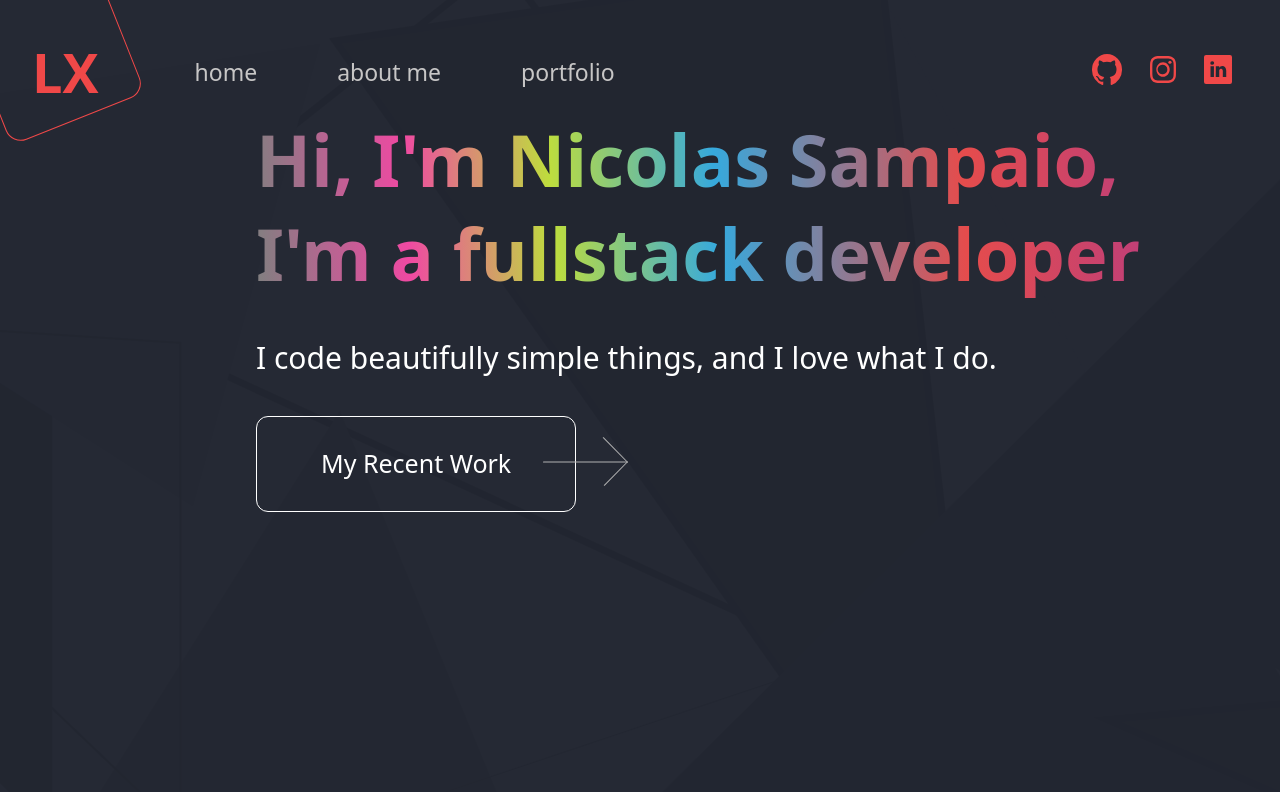
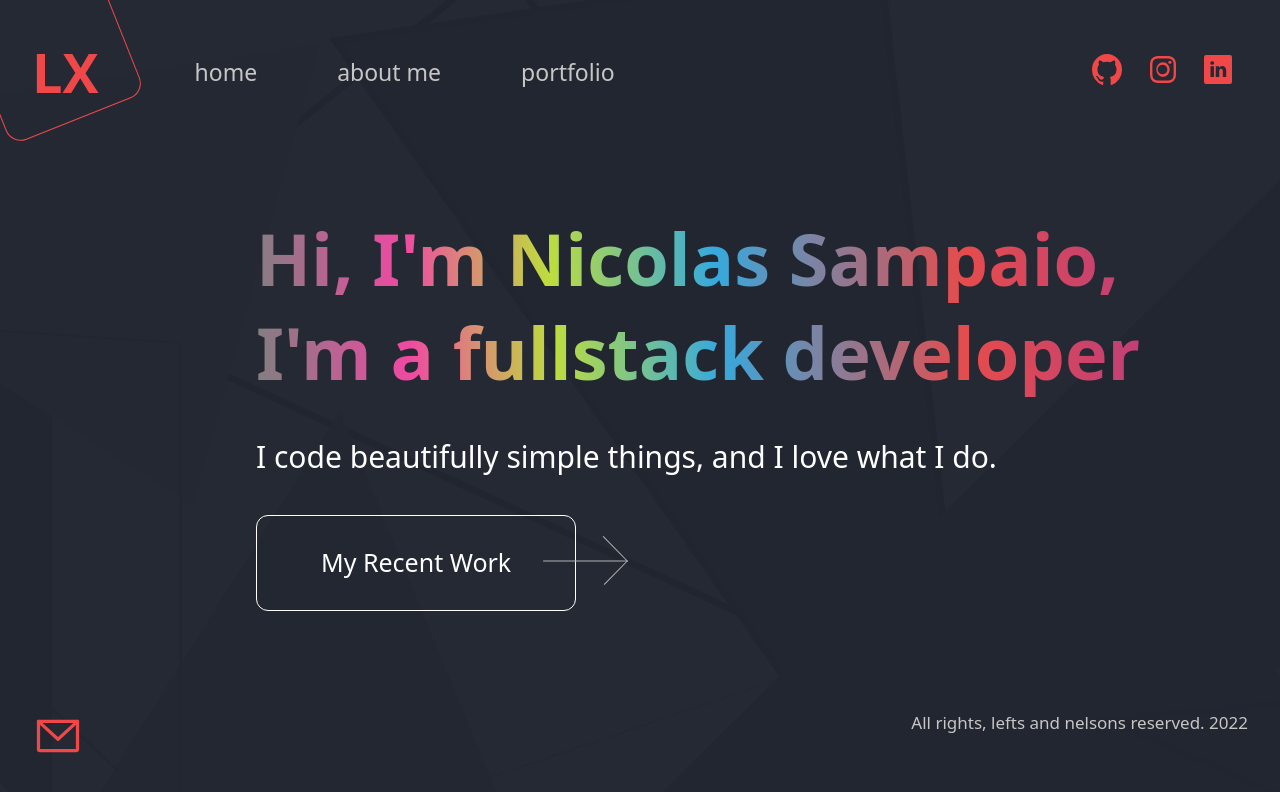
Before and after one commit to NicolasSampaio/Portoflio, a React (Vite) app in the folder web/: page / in a window 1280 px wide. Shown: the top 792 px of the page. Built offline with nearby package versions, Linux system fonts and the light colour scheme.

Commit message:
feat: new assets

```diff
--- a/web/src/App.tsx
+++ b/web/src/App.tsx
@@ -1,14 +1,16 @@
 import { Header } from "./components/Header";
-import { Main } from "./components/Main";
 
 import { Outlet, Link } from "react-router-dom";
+import { Footer } from "./components/Footer";
 
 export function App() {
   return (
-    <div className="bg-texture h-screen w-screen">
+    <div className="flex flex-col justify-between bg-texture h-screen w-screen">
       <Header />
 
       <Outlet />
+
+      <Footer />
     </div>
   );
 }
```
Also changed, not shown: web/src/assets/perfil.png (added).
